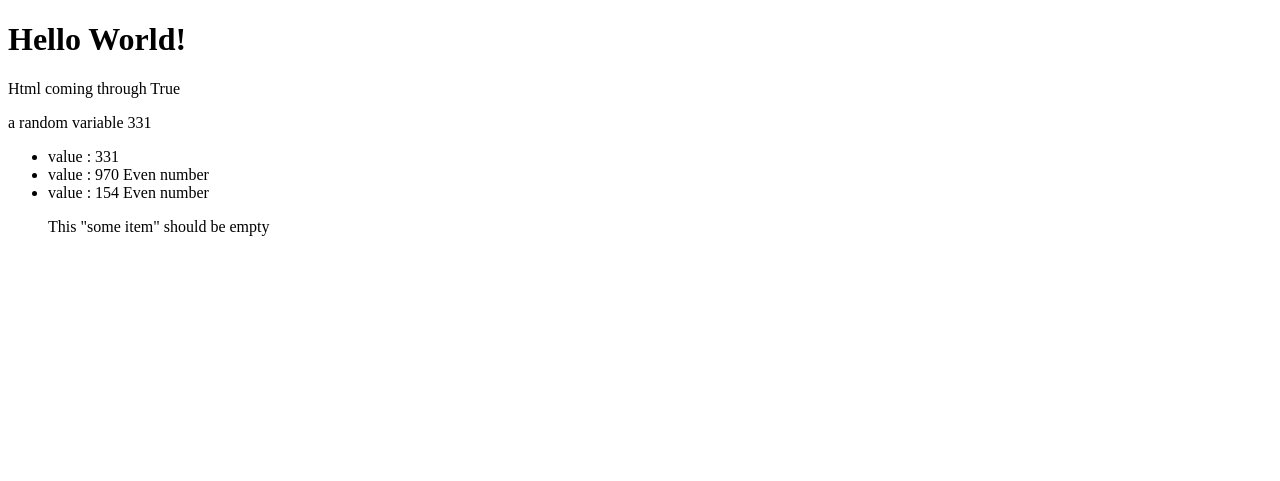
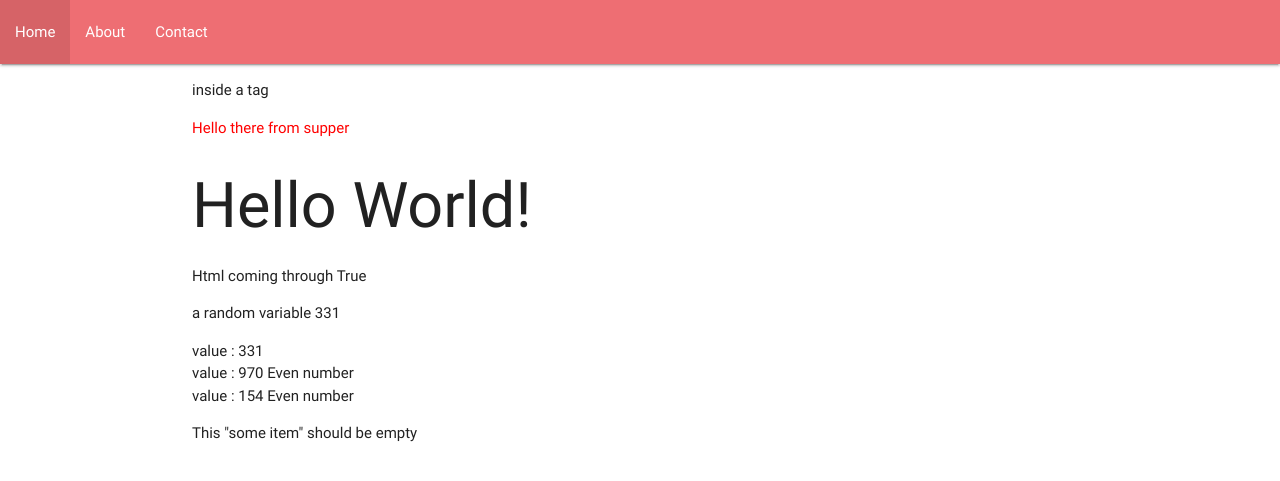
Before and after one commit to MohamedSellahi/TryDjango, a Django app: page / in a window 1280 px wide. Shown: the top 481 px of the page. Run offline with Django 3.2, Linux system fonts and the light colour scheme.

Commit message:
Template Inheritence

```diff
--- a/src/muypicky/urls.py
+++ b/src/muypicky/urls.py
@@ -14,10 +14,16 @@ Including another URLconf
     2. Add a URL to urlpatterns:  url(r'^blog/', include('blog.urls'))
 """
 from django.conf.urls import url
+from django.conf.urls.static import static
+from django.contrib.staticfiles import views
+from django.contrib.staticfiles.urls import staticfiles_urlpatterns
 from django.contrib import admin
-from restaurants import views
+from restaurants.views import home, about, contact
+from muypicky.settings import base
 
 urlpatterns = [
     url(r'^admin/', admin.site.urls),
-    url(r'^$',views.home,name='home'), #
+    url(r'^$', home, name='home'),
+    url(r'^about/$', about, name='about'),
+    url(r'^contact/$', contact, name='contact'),
 ]
--- a/src/restaurants/views.py
+++ b/src/restaurants/views.py
@@ -12,4 +12,14 @@ def home(request):
     num = random.randint(0, 1000)
     ls = [num, random.randint(0, 1000), random.randint(0, 1000)]
     context = {"var": True, "bool_item": True, "num": num, "list": ls}
-    return render(request, "base.html", context)
+    return render(request, "home.html", context)
+
+
+def about(request):
+    context = {}
+    return render(request, "about.html", context)
+
+
+def contact(request):
+    context = {}
+    return render(request, "contact.html", context)
--- a/src/templates/base.html
+++ b/src/templates/base.html
@@ -1,3 +1,4 @@
+{%load static%}
 <!DOCTYPE html>
 <html lang="en">
 
@@ -5,27 +6,41 @@
    <meta charset="UTF-8">
    <meta name="viewport" content="width=device-width, initial-scale=1.0">
    <meta http-equiv="X-UA-Compatible" content="ie=edge">
-   <title>Document</title>
+   <link rel="stylesheet" href="https://cdnjs.cloudflare.com/ajax/libs/materialize/0.100.2/css/materialize.min.css">
+
+   <!-- Compiled and minified JavaScript -->
+   <script src="https://cdnjs.cloudflare.com/ajax/libs/materialize/0.100.2/js/materialize.min.js"></script> {% block title %} {% endblock title %}
 </head>
 
 <body>
-   <h1>Hello World!</h1>
-   <p>Html coming through {{var}}</p>
-   {% if bool_item %}
-   <p>a random variable {{num}}</p>
-   {% endif %}
-   <ul>
-      {% for i in list%}
-      <li>
-         value : {{i}}
-         {%if i|divisibleby:"2" %}
-         <span>Even number</span>
-         {%endif%}
-      </li>
-      {%endfor%}
-      <p>This "some item" should be empty</p>
+   {% comment %}
+   <h1>MuyPicky.com</h1> {% endcomment %}
+   <div class="nav-wrapper">
+      {% comment %} {% block content2%} Hello there ! {% endblock content2%} {% endcomment %}
+      <div class="">
+         <nav>
+            <ul>
+               <li>
+                  <a href="/">Home</a>
+               </li>
+               <li>
+                  <a href="/about/">About</a>
+               </li>
+               <li>
+                  <a href="/contact/">Contact</a>
+               </li>
+            </ul>
+         </nav>
+      </div>
+   </div>
+   <div class="container">
+      {% block content %}
+      <p>Hello there from supper</p>
+      {% endblock content %}
+   </div>
 
-   </ul>
+
+   <script type="text/javascript" src=""></script>
 </body>
 
 </html>
--- /dev/null
+++ b/src/templates/home.html
@@ -0,0 +1,36 @@
+{% extends "base.html" %}
+{% block title %}
+<title>Home</title>
+{% endblock title %}
+
+{% block content%}
+
+{% comment %} This stuff comes from the base content block. will not be reace   {% endcomment %}
+
+<p>
+   inside a tag
+   <div style="color: red">{{ block.super }}</div>
+</p>
+
+<h1>Hello World!</h1>
+<p>Html coming through {{var}}</p>
+{% if bool_item %}
+<p>a random variable {{num}}</p>
+{% endif %}
+<ul>
+   {% for i in list%}
+   <li>
+      value : {{i}}
+      {%if i|divisibleby:"2" %}
+      <span>Even number</span>
+      {%endif%}
+   </li>
+   {%endfor%}
+   <p>This "some item" should be empty</p>
+</ul>
+
+{%endblock content%}
+
+{% comment %} {%block content2%}
+some content from home
+{%endblock content2%} {% endcomment %}
```
Also changed, not shown: src/templates/about.html (added, +9 -0 lines), src/templates/contact.html (added, +8 -0 lines), src/muypicky/settings/base.py (line endings or trailing spaces).
